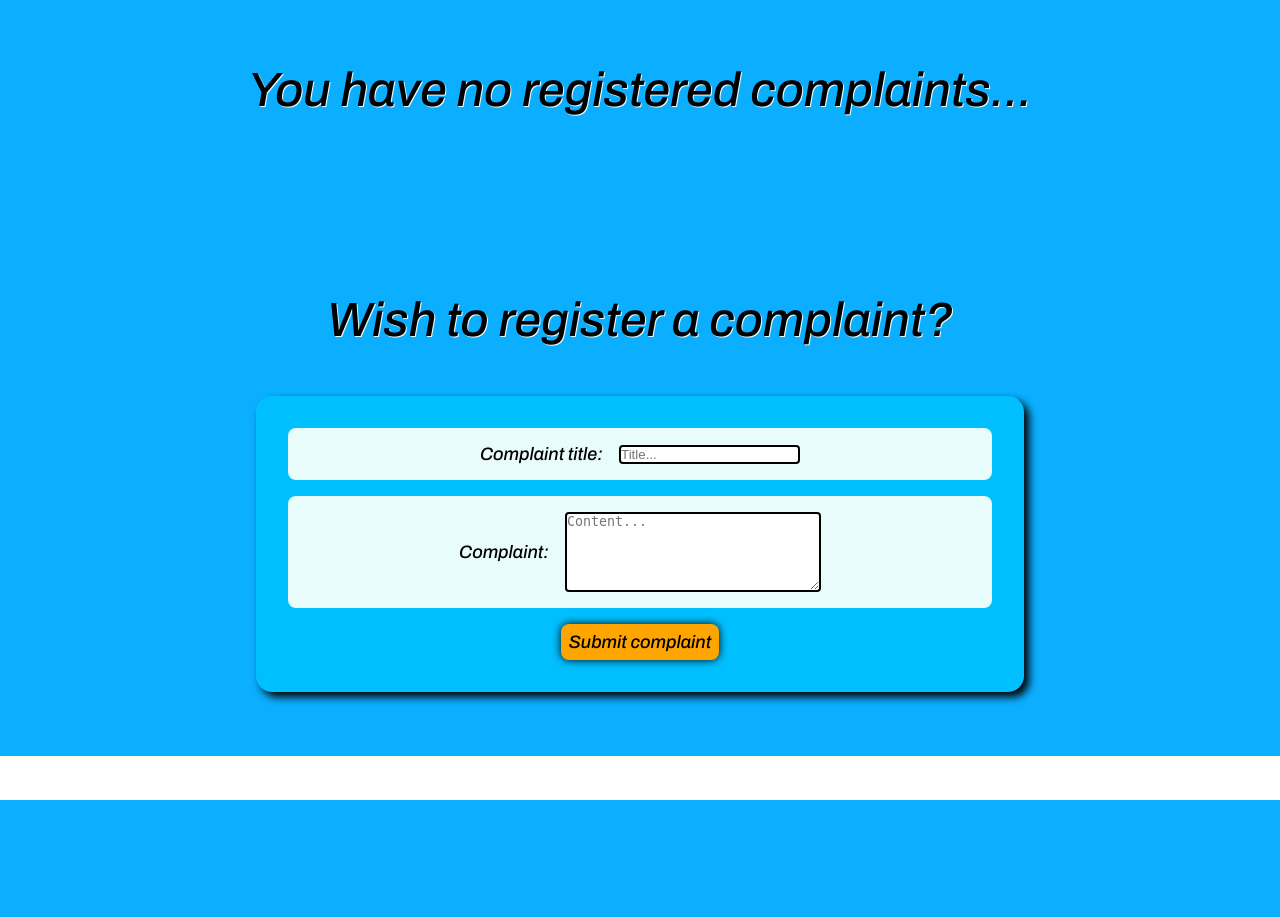
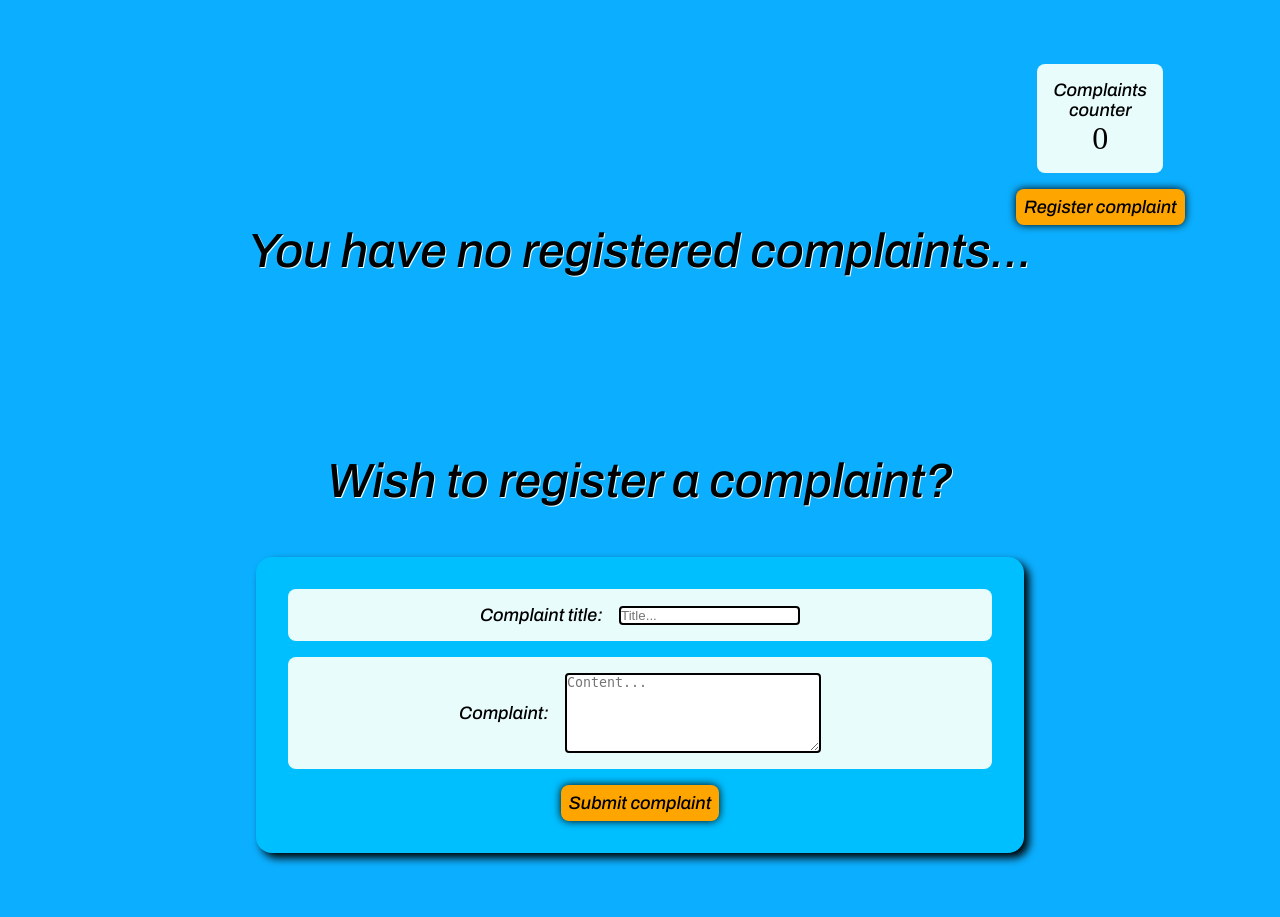
Before and after one commit to WhyBangad/CFMS-Project, a Django app: a page that uses frontend/templates/complaints.html in a window 1280 px wide. Before the commit the page ends 800 px from the top, so only its background shows below. Run offline with Django 3.2, Linux system fonts and the light colour scheme; data that the repository does not hold is empty.

Commit message:
Added complaints counter

```diff
--- a/frontend/static/css/base.css
+++ b/frontend/static/css/base.css
@@ -15,6 +15,10 @@
     padding: 0;
     border: none;
     text-decoration: none;
+}
+
+html{
+    scroll-behavior: smooth;
 }
 
 section{
--- a/frontend/static/css/complaints.css
+++ b/frontend/static/css/complaints.css
@@ -65,3 +65,23 @@ h1{
     width: 20vw;
     height: 10vh;
 }
+
+.info{
+    position: sticky;
+    top: 4em;
+    left: calc(100vw - 6em);
+    width: max-content;
+}
+
+.complaint-counter{
+    padding: 1em;
+    max-width: min-content;
+    background-color: var(--clr-white);
+    border-radius: 0.5em;
+    text-align: center;
+}
+
+.complaint-count{
+    text-align: center;
+    font-size: xx-large;
+}
--- a/frontend/templates/complaints.html
+++ b/frontend/templates/complaints.html
@@ -8,8 +8,19 @@
 
 {% block body %}
 
+<section id="complaints">
+    <div class="info flex-col">
+        <div class="complaint-counter">
+            <p>Complaints counter</p>
+            <span class="complaint-count">{{ count }}</span>
+        </div>
+        <a href="#register">
+            <button class="register-btn">
+                <p>Register complaint</p>
+            </button>
+        </a>
+    </div>
 {% if complaints %}
-<section>
     <h1>Registered Complaints</h1>
     <div class="container flex-col">
         {% for complaint in complaints %}
@@ -25,15 +36,13 @@
         </div>
         {% endfor %}
     </div>
+{% else %}
+    <h1>You have no registered complaints...</h1>
+{% endif %}
 </section>
-{% else %}
-<section>
-    <h1>You have no registered complaints...</h1>
-</section>
-{% endif %}
 <section>
     <h1>Wish to register a complaint?</h1>
-    <div class="card flex-col">
+    <div class="card flex-col" id="register">
         <form method="POST" action="{% url 'register' username %}" id="newComplaint">
             {% csrf_token %}
             <div class="form-field">
--- a/frontend/views.py
+++ b/frontend/views.py
@@ -20,11 +20,11 @@ def complaints(request: HttpRequest, username: str):
     context['complaints'] = []
     for complaint in user_complaints:
         context['complaints'].append({'title': complaint.title, 'content': complaint.content})
+    context['count'] = len(context['complaints'])
     return render(request, 'complaints.html', context)
 
 def register(request: HttpRequest, username: str):
     content = request.POST.dict()
-    print(content)
     user = User.objects.get(username=username)
     obj = Complaint(username=user, title=content['title'], content=content['content'])
     obj.save()
```
